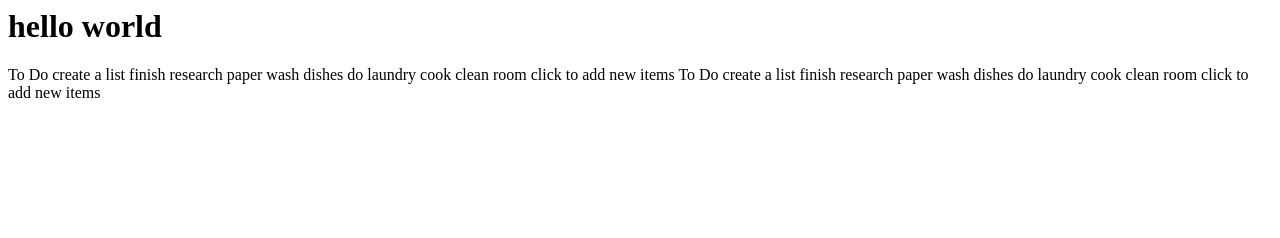
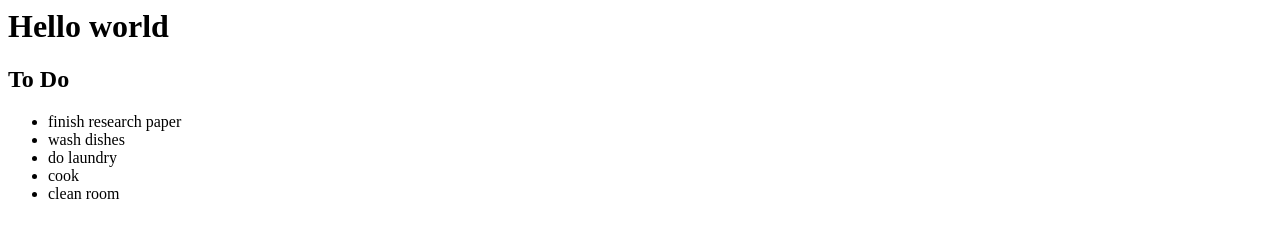
Before and after one commit to jerelynacosta/todo_app_front_end, a plain HTML site: page index.html in a window 1280 px wide. Drawn offline with Linux system fonts and the light colour scheme.

Commit message:
This is my To Do list

```diff
--- a/index.html
+++ b/index.html
@@ -1,25 +1,32 @@
-<h1>hello world</h1>
-To Do
-create a list
-finish research paper
-wash dishes
-do laundry
-cook
-clean room
-click to add new items
 <html>
   <head>
     <title>To Do List</title>
   </head>
   <body>
-      To Do
-create a list
-finish research paper
-wash dishes
-do laundry
-cook
-clean room
-click to add new items
+    <h1>Hello world</h1>
+    <h2>To Do</h2>
+     <ul>
+
+
+
+ <li>finish research paper</li>
+ <li>wash dishes</li>
+ <li>do laundry</li>
+ <li>cook</li>
+ <li>clean room</li>
+
+</ul>
+
+
+
+
+
+
+
+
+
+
+
 
   </body>
 </html>
```
